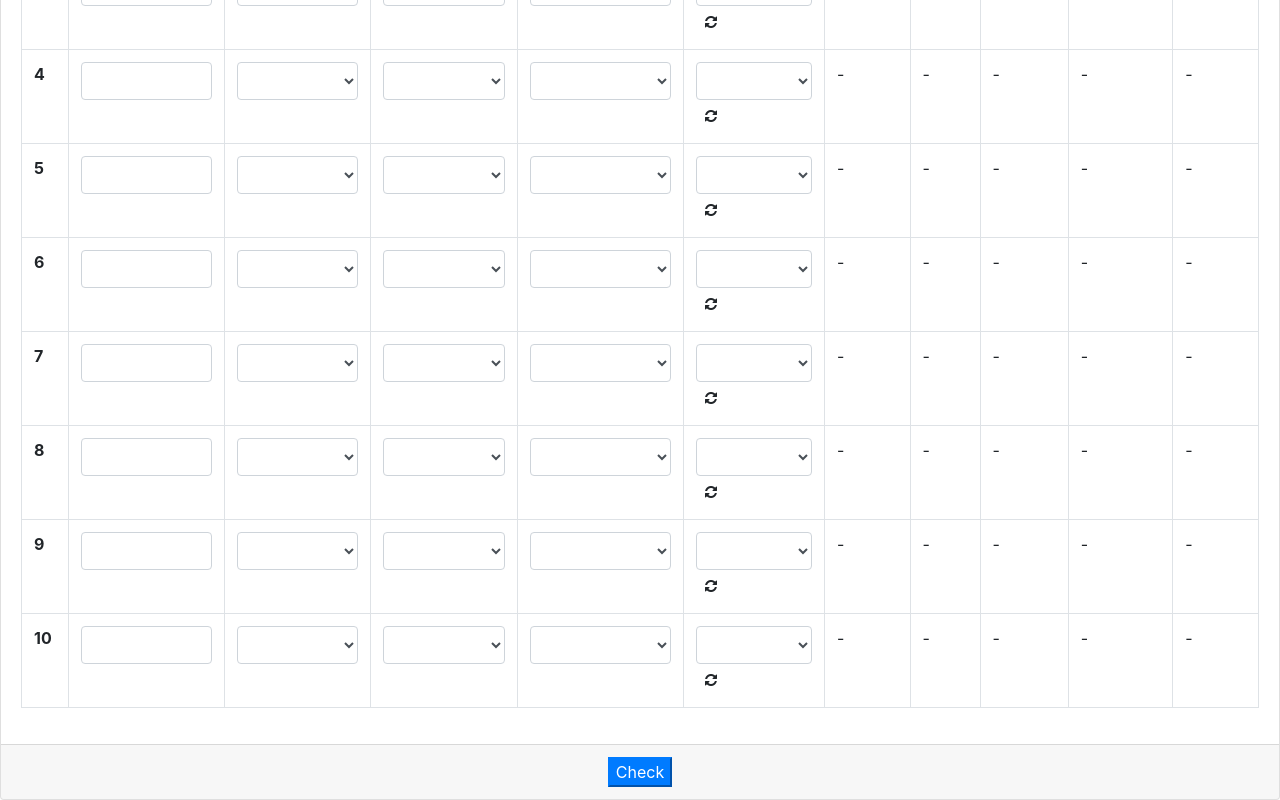
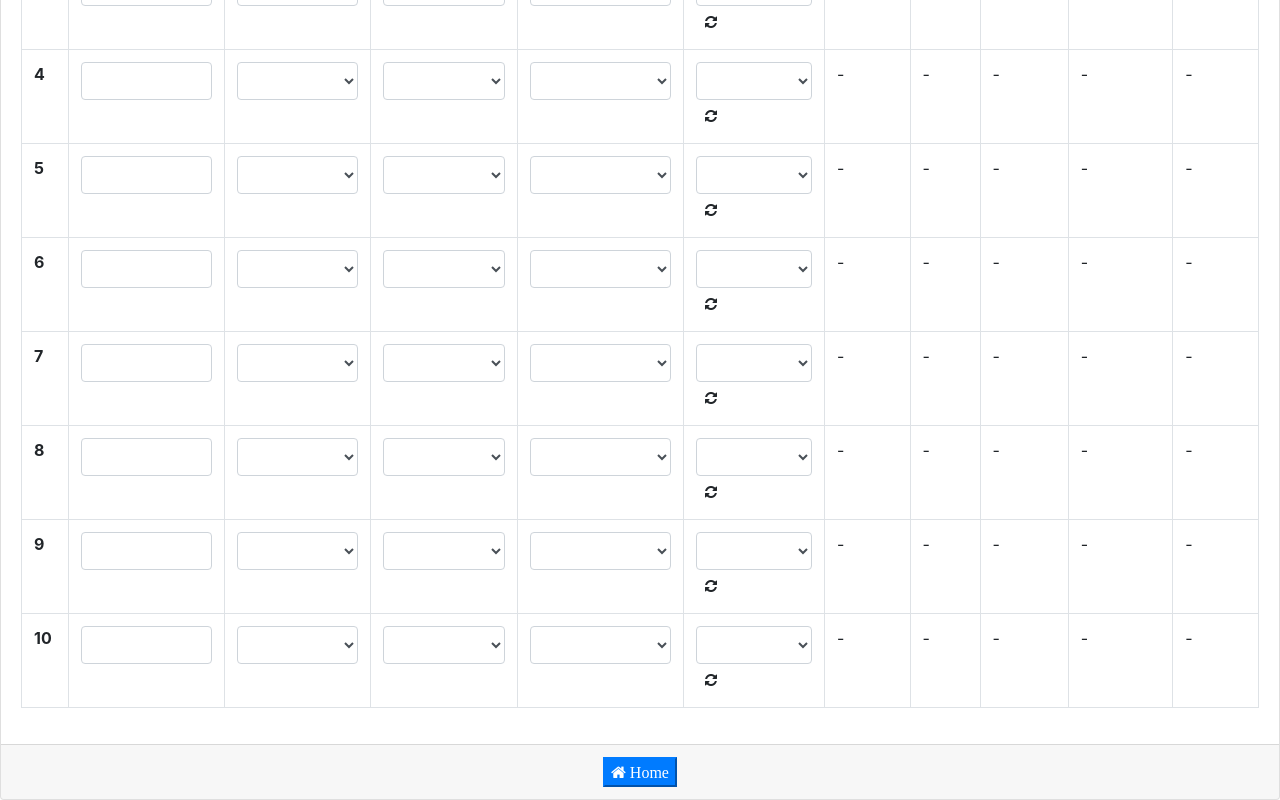
Before and after one commit to Nanra/sirena-app-demo, an Angular app: page /table in a window 1280 px wide. Shown: the part 384-1184 px from the top of the page. Built offline with nearby package versions, Linux system fonts and the light colour scheme.

Commit message:
:hammer: Add Button Home :hammer:

```diff
--- a/src/app/table/table.component.html
+++ b/src/app/table/table.component.html
@@ -448,6 +448,6 @@
     </table>
   </div>
   <div class="card-footer text-center">
-    <button type="button" (click)="onSelected()" class="btn-primary btn-md">Check</button>
+    <button type="button" routerLink="" class="btn-primary btn-md"><i class="fa fa-home"> Home</i></button>
   </div>
 </div>
```
